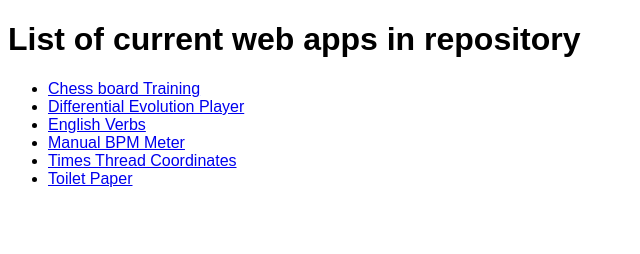
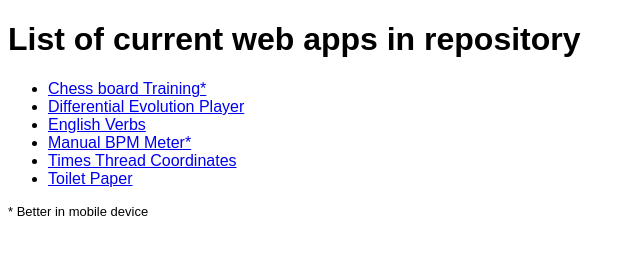
Before and after one commit to elyar-ld/miscwebapps, a plain HTML site: page index.html in a window 1280 px wide. Shown: the whole page, without its empty margins (0-640 px from the left). Drawn offline with Linux system fonts and the light colour scheme.

Commit message:
viewport and annotation added

```diff
--- a/index.html
+++ b/index.html
@@ -4,17 +4,20 @@
 	<title>Misc Web Apps</title>
 	<style>
 		body{font-family: sans-serif;}
+		p{font-size:small}
 	</style>
+	<meta name="viewport" content="width=device-width, initial-scale=1.0">
 </head>
 <body>
 <h1>List of current web apps in repository</h1>
 <ul>
-	<li><a href="./chessBoardTrainer">Chess board Training</a></li>
+	<li><a href="./chessBoardTrainer">Chess board Training*</a></li>
 	<li><a href="./differentialEvolution">Differential Evolution Player</a></li>
 	<li><a href="./englishVerbs">English Verbs</a></li>
-	<li><a href="./manualBPM">Manual BPM Meter</a></li>
+	<li><a href="./manualBPM">Manual BPM Meter*</a></li>
 	<li><a href="./timesThreadCoor">Times Thread Coordinates</a></li>
 	<li><a href="./toiletPaper">Toilet Paper</a></li>
 </ul>
+<p>* Better in mobile device</p>
 </body>
 </html>
```
